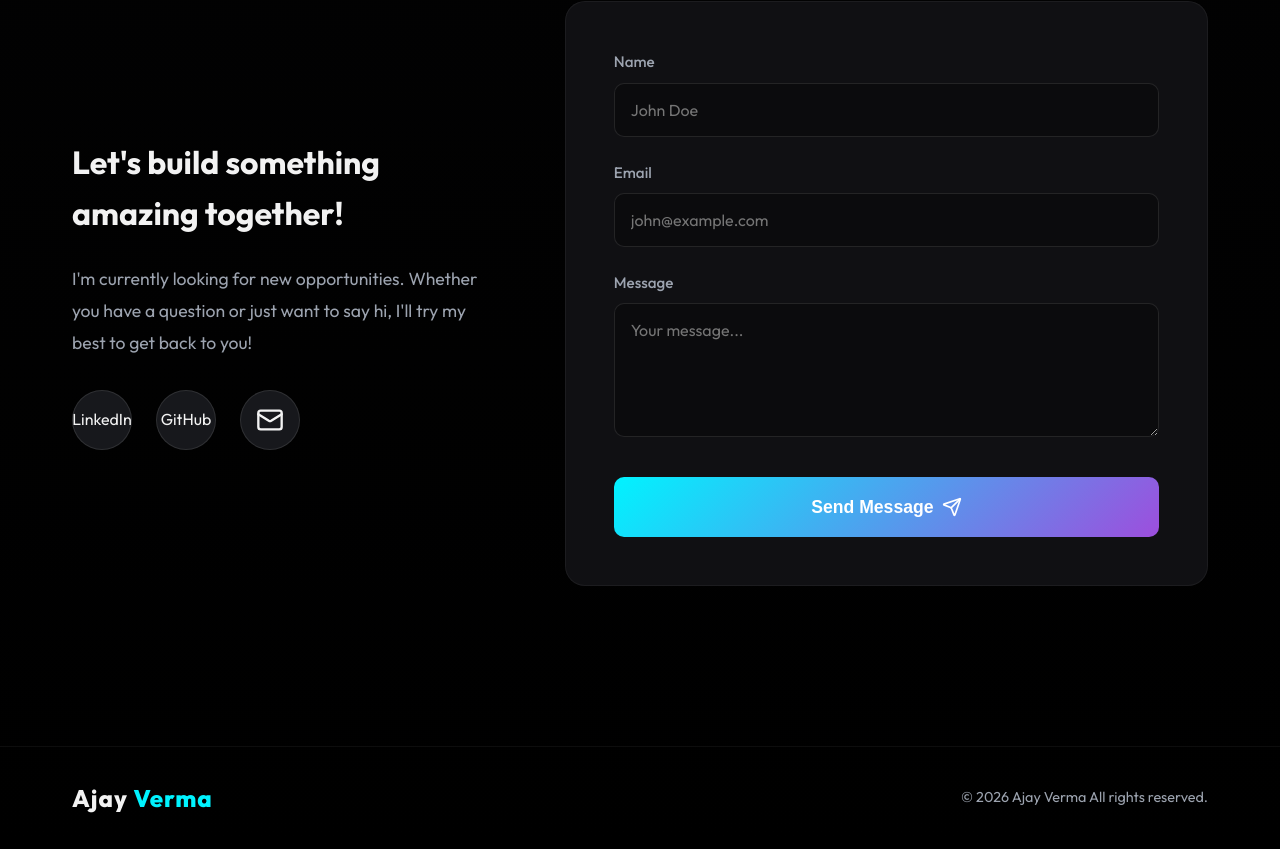
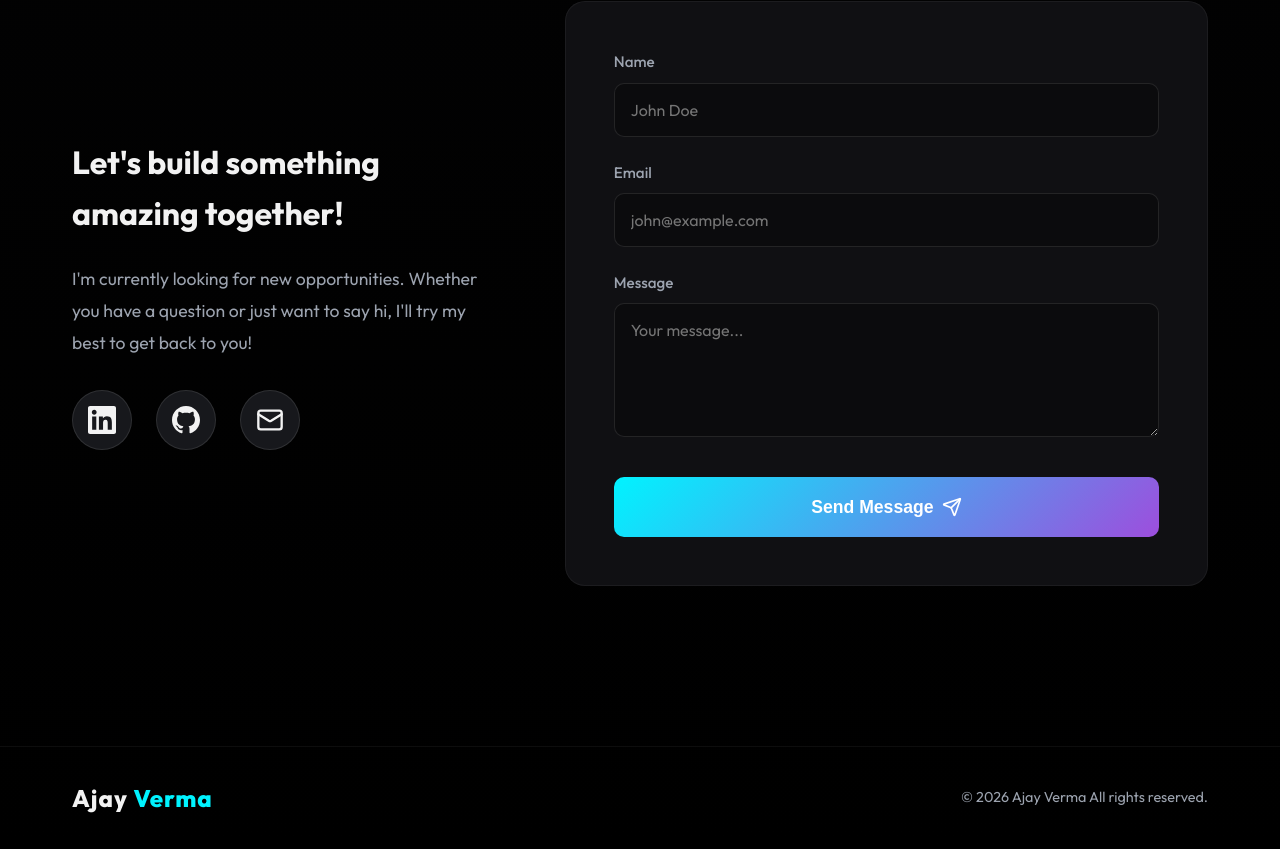
Before and after one commit to Ajayverma001/portfolio, a React app: page / in a window 1280 px wide. Shown: the part 6517-7366 px from the top of the page. Built offline with nearby package versions, Linux system fonts and the light colour scheme; the HTML template or start-up script is replaced by a standard one.

Commit message:
add Certifications

```diff
--- a/src/components/Contact.jsx
+++ b/src/components/Contact.jsx
@@ -58,13 +58,17 @@
             </p>
 
             <div className="social-links">
-              <a href="https://www.linkedin.com/in/ajay-verma-ab7664330/" target="_blank" rel="noreferrer" className="social-icon glow-on-hover">
-                LinkedIn
+              <a href="https://www.linkedin.com/in/ajay-verma-ab7664330/" target="_blank" rel="noreferrer" className="social-icon glow-on-hover" aria-label="LinkedIn">
+                <svg viewBox="0 0 24 24" width="28" height="28" fill="currentColor">
+                  <path d="M20.447 20.452h-3.554v-5.569c0-1.328-.027-3.037-1.852-3.037-1.853 0-2.136 1.445-2.136 2.939v5.667H9.351V9h3.414v1.561h.046c.477-.9 1.637-1.85 3.37-1.85 3.601 0 4.267 2.37 4.267 5.455v6.286zM5.337 7.433c-1.144 0-2.063-.926-2.063-2.065 0-1.138.92-2.063 2.063-2.063 1.14 0 2.064.925 2.064 2.063 0 1.139-.925 2.065-2.064 2.065zm1.782 13.019H3.555V9h3.564v11.452zM22.225 0H1.771C.792 0 0 .774 0 1.729v20.542C0 23.227.792 24 1.771 24h20.451C23.2 24 24 23.227 24 22.271V1.729C24 .774 23.2 0 22.225 0z"/>
+                </svg>
               </a>
-              <a href="https://github.com/Ajayverma001" target="_blank" rel="noreferrer" className="social-icon glow-on-hover">
-                GitHub
+              <a href="https://github.com/Ajayverma001" target="_blank" rel="noreferrer" className="social-icon glow-on-hover" aria-label="GitHub">
+                <svg viewBox="0 0 24 24" width="28" height="28" fill="currentColor">
+                  <path d="M12 0c-6.626 0-12 5.373-12 12 0 5.302 3.438 9.8 8.207 11.387.599.111.793-.261.793-.577v-2.234c-3.338.726-4.033-1.416-4.033-1.416-.546-1.387-1.333-1.756-1.333-1.756-1.089-.745.083-.729.083-.729 1.205.084 1.839 1.237 1.839 1.237 1.07 1.834 2.807 1.304 3.492.997.107-.775.418-1.305.762-1.604-2.665-.305-5.467-1.334-5.467-5.931 0-1.311.469-2.381 1.236-3.221-.124-.303-.535-1.524.117-3.176 0 0 1.008-.322 3.301 1.23.957-.266 1.983-.399 3.003-.404 1.02.005 2.047.138 3.006.404 2.291-1.552 3.297-1.23 3.297-1.23.653 1.653.242 2.874.118 3.176.77.84 1.235 1.911 1.235 3.221 0 4.609-2.807 5.624-5.479 5.921.43.372.823 1.102.823 2.222v3.293c0 .319.192.694.801.576 4.765-1.589 8.199-6.086 8.199-11.386 0-6.627-5.373-12-12-12z"/>
+                </svg>
               </a>
-              <a href="mailto:verajay426@gmail.com" className="social-icon glow-on-hover">
+              <a href="mailto:verajay426@gmail.com" className="social-icon glow-on-hover" aria-label="Email">
                 <Mail size={28} />
               </a>
             </div>
```
Lines whose indentation alone changed are shown as unchanged.
